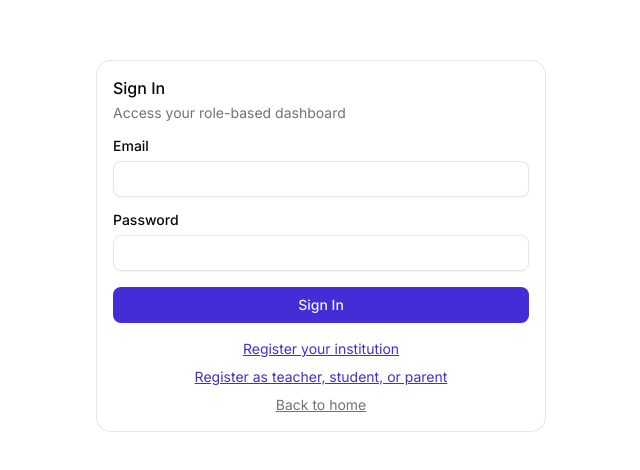
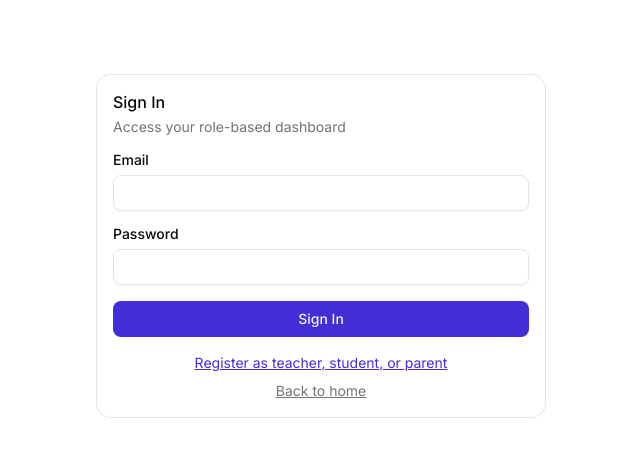
Before and after one commit to kamsika/client, a Next.js app: page /auth/login in a window 1280 px wide. Shown: the part 154-624 px from the top of the page, without its empty margins (319-959 px from the left). Built offline with nearby package versions, Linux system fonts and the light colour scheme; no server answers.

Commit message:
feat: remove institutional onboarding link from login page

```diff
--- a/app/auth/login/page.tsx
+++ b/app/auth/login/page.tsx
@@ -60,11 +60,6 @@
           </form>
           <div className="text-muted-foreground mt-4 space-y-2 text-center text-sm">
             <p>
-              <Link href="/institutional-onboarding" className="text-primary underline">
-                Register your institution
-              </Link>
-            </p>
-            <p>
               <Link href="/auth/register" className="text-primary underline">
                 Register as teacher, student, or parent
               </Link>
```
